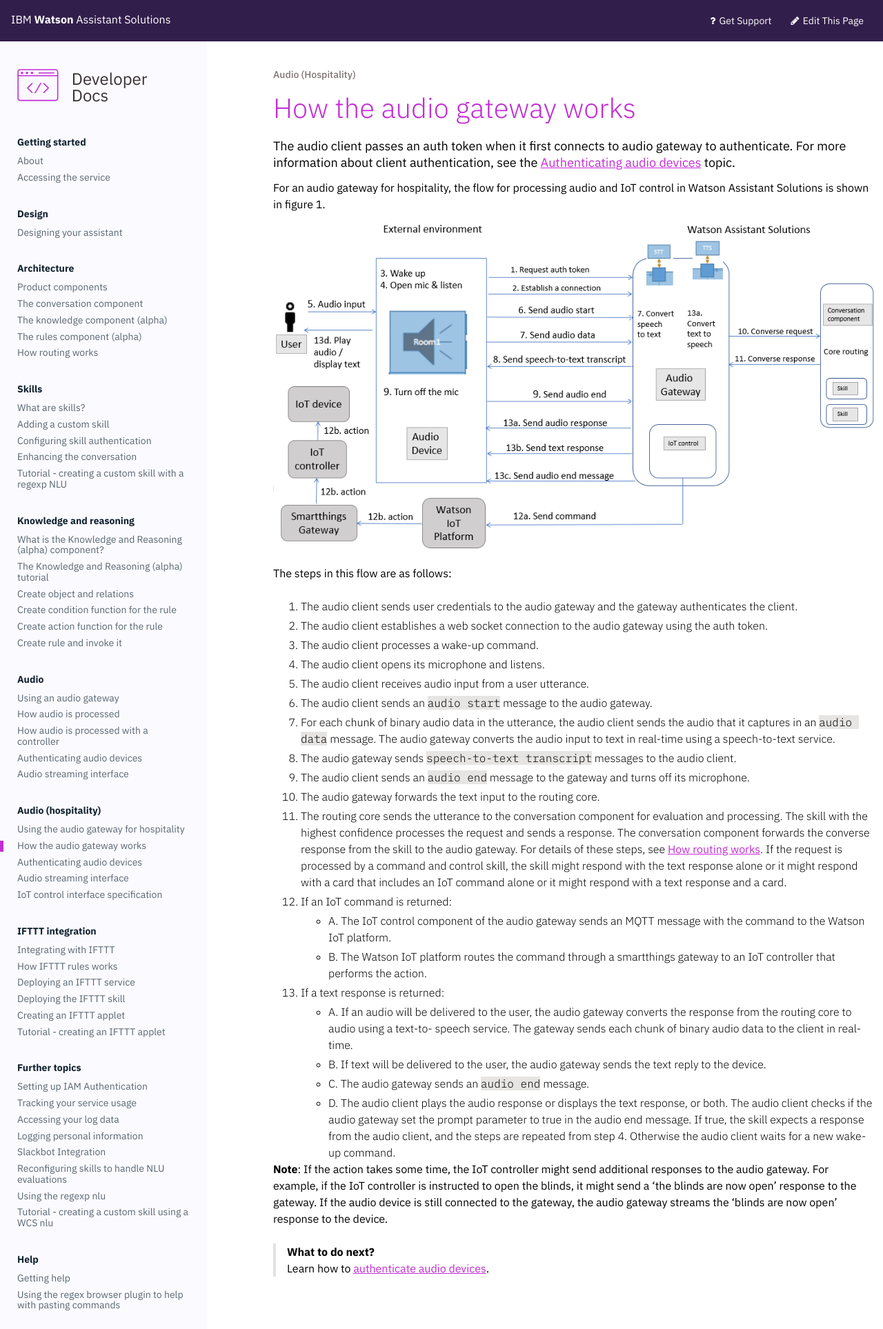
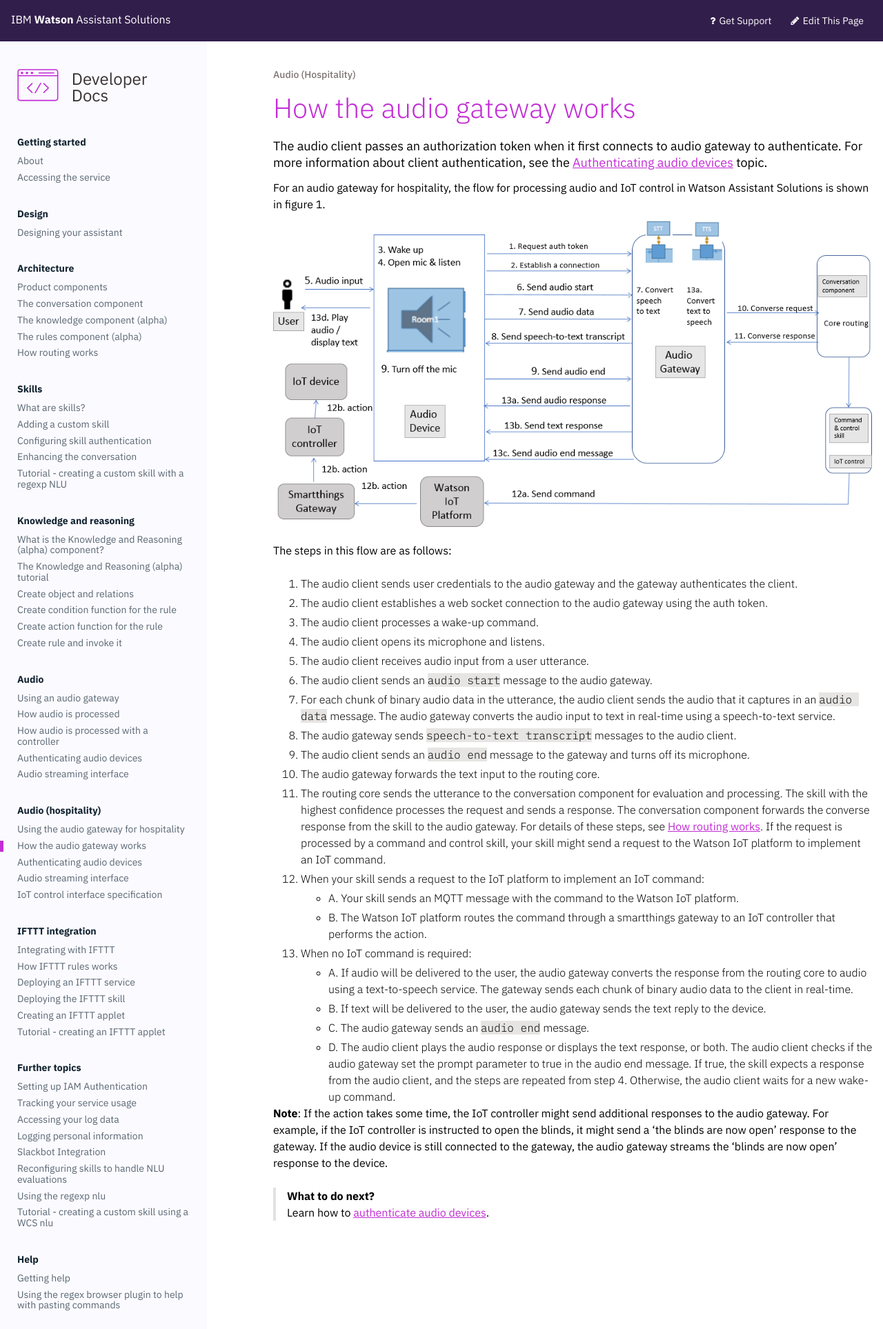
Before and after one commit to Watson-Personal-Assistant/developer, a Jekyll site: the page built from _content/audio_single/how_it_works_audio.md, in a window 1280 px wide. Shown: the whole page at 69% size. Built offline with Jekyll 4.4.1, drawn with Linux system fonts in a browser that asks for light colours; some web fonts are replaced.

Commit message:
iot_control_fulfillment

```diff
--- a/_content/audio_single/how_it_works_audio.md
+++ b/_content/audio_single/how_it_works_audio.md
@@ -2,7 +2,7 @@
 title: How the audio gateway works
 weight: 10
 ---
-The audio client passes an auth token when it first connects to audio gateway to authenticate. For more information about client authentication, see the [Authenticating audio devices]({{site.baseurl}}/audio_single/audio_authentication/) topic.
+The audio client passes an authorization token when it first connects to audio gateway to authenticate. For more information about client authentication, see the [Authenticating audio devices]({{site.baseurl}}/audio_single/audio_authentication/) topic.
 
 For an audio gateway for hospitality, the flow for processing audio and IoT control in Watson Assistant Solutions is shown in figure 1.
 
@@ -19,15 +19,15 @@
 8. The audio gateway sends `speech-to-text transcript` messages to the audio client.
 9. The audio client sends an `audio end` message to the gateway and turns off its microphone.
 10. The audio gateway forwards the text input to the routing core.
-11. The routing core sends the utterance to the conversation component for evaluation and processing. The skill with the highest confidence processes the request and sends a response. The conversation component forwards the converse response from the skill to the audio gateway. For details of these steps, see [How routing works]({{site.baseurl}}/understand-service/how_it_works/). If the request is processed by a command and control skill, the skill might respond with the text response alone or it might respond with a card that includes an IoT command alone or it might respond with a text response and a card.
-12. If an IoT command is returned:
-    - A. The IoT control component of the audio gateway sends an MQTT message with the command to the Watson IoT platform.
+11. The routing core sends the utterance to the conversation component for evaluation and processing. The skill with the highest confidence processes the request and sends a response. The conversation component forwards the converse response from the skill to the audio gateway. For details of these steps, see [How routing works]({{site.baseurl}}/understand-service/how_it_works/). If the request is processed by a command and control skill, your skill might send a request to the Watson IoT platform to implement an IoT command.
+12. When your skill sends a request to the IoT platform to implement an IoT command:
+    - A. Your skill sends an MQTT message with the command to the Watson IoT platform.
     - B. The Watson IoT platform routes the command through a smartthings gateway to an IoT controller that performs the action.
-13. If a text response is returned:
-    - A. If an audio will be delivered to the user, the audio gateway converts the response from the routing core to audio using a text-to-           speech service.  The gateway sends each chunk of binary audio data to the client in real-time.
+13. When no IoT command is required:
+    - A. If audio will be delivered to the user, the audio gateway converts the response from the routing core to audio using a text-to-speech service.  The gateway sends each chunk of binary audio data to the client in real-time.
     - B. If text will be delivered to the user, the audio gateway sends the text reply to the device.
     - C. The audio gateway sends an `audio end` message.
-    - D. The audio client plays the audio response or displays the text response, or both. The audio client checks if the audio gateway set the prompt parameter to true in the audio end message. If true, the skill expects a response from the audio client, and the steps are repeated from step 4.  Otherwise the audio client waits for a new wake-up command.
+    - D. The audio client plays the audio response or displays the text response, or both. The audio client checks if the audio gateway set the prompt parameter to true in the audio end message. If true, the skill expects a response from the audio client, and the steps are repeated from step 4.  Otherwise, the audio client waits for a new wake-up command.
 
 **Note**: If the action takes some time, the IoT controller might send additional responses to the audio gateway. For example, if the IoT controller is instructed to open the blinds, it might send a 'the blinds are now open' response to the gateway.  If the audio device is still connected to the gateway, the audio gateway streams the 'blinds are now open' response to the device.
 
```
Also changed, not shown: _content/audio_single/flow_single.PNG.
